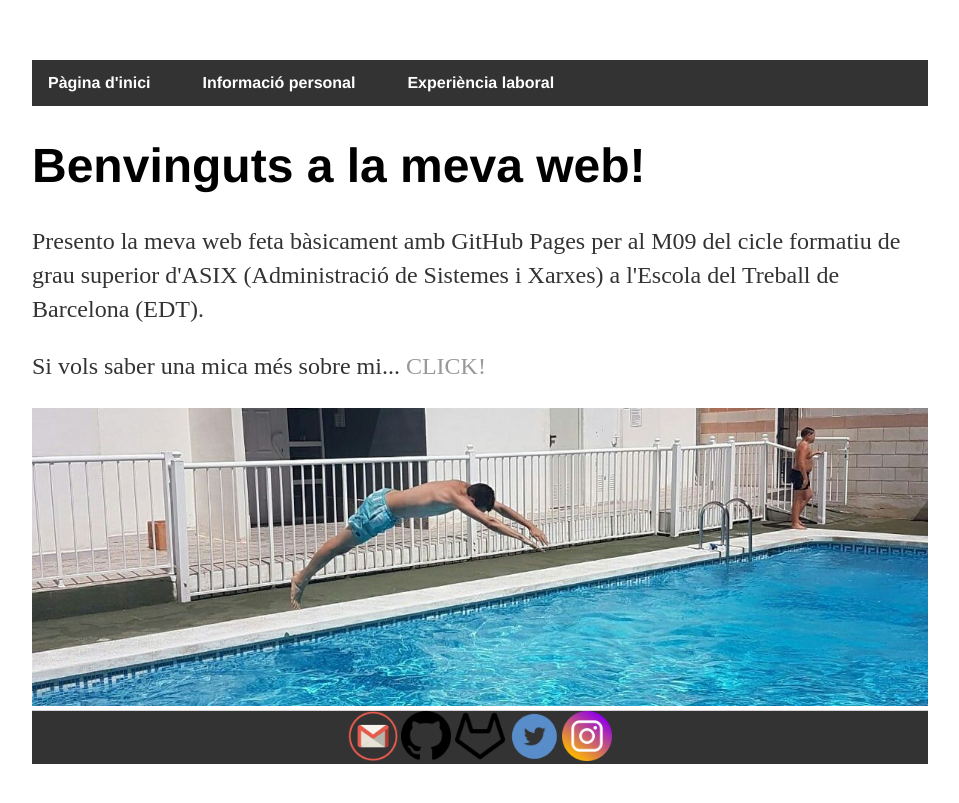
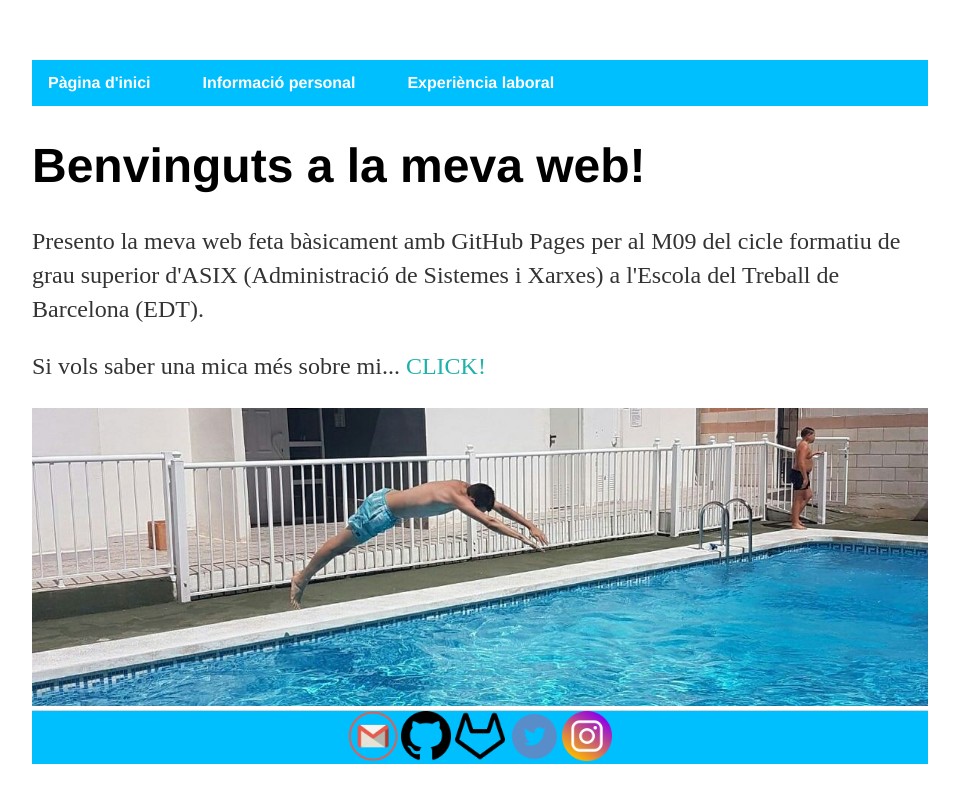
Before and after one commit to isx48102233/isx48102233.github.io, a Jekyll site: the page built from index.html, in a window 1280 px wide. Shown: the top 803 px of the page, without its empty margins (160-1119 px from the left). Built offline with Jekyll 4.4.1, drawn with Linux system fonts in a browser that asks for light colours.

Commit message:
Update main.css
pruebas color

```diff
--- a/css/main.css
+++ b/css/main.css
@@ -11,7 +11,7 @@ nav ul, footer {
     margin: 0;
     padding: 0;
     overflow: hidden;
-    background-color: #333;
+    background-color: 	#00BFFF;
 }
 nav ul li, footer ul li {
     display: inline;
@@ -20,11 +20,11 @@ nav ul li, footer ul li {
 }
 a {
     text-decoration: none;
-    color: #999;
+    color: 	#20B2AA;
 }
 a:hover {
     cursor: pointer;
-    background-color: #111;
+    background-color: #87CEFA;
 }
 h1 {
     font-size: 3em;
```
